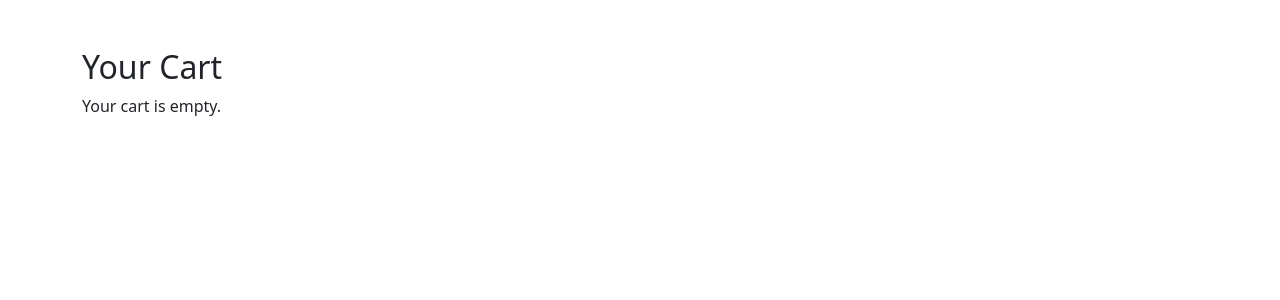
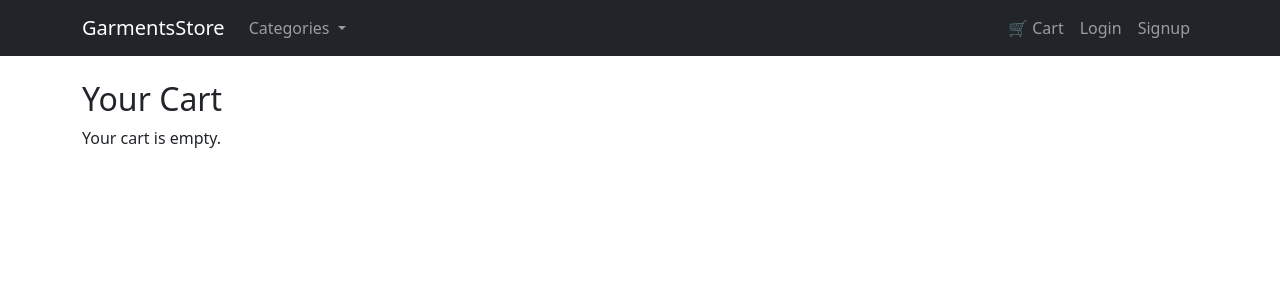
Before and after one commit to niksmit1710/garments-ecommerce, a Django app: page /cart/ in a window 1280 px wide. Shown: the top 300 px of the page. Run offline with Django 5.2, Linux system fonts and the light colour scheme.

Commit message:
Add global navigation bar with auth and cart count

```diff
--- /dev/null
+++ b/templates/base.html
@@ -0,0 +1,105 @@
+{% load static %}
+<!DOCTYPE html>
+<html lang="en">
+<head>
+    <meta charset="UTF-8">
+    <title>{% block title %}Garments Store{% endblock %}</title>
+
+    <!-- Bootstrap -->
+    <link rel="stylesheet"
+          href="https://cdn.jsdelivr.net/npm/bootstrap@5.3.2/dist/css/bootstrap.min.css">
+
+    <!-- Custom CSS -->
+    <link rel="stylesheet" href="{% static 'css/style.css' %}">
+</head>
+<body>
+
+<!-- ========== NAVBAR ========== -->
+<nav class="navbar navbar-expand-lg navbar-dark bg-dark">
+  <div class="container">
+
+    <!-- Brand -->
+    <a class="navbar-brand" href="/">GarmentsStore</a>
+
+    <!-- Mobile toggle -->
+    <button class="navbar-toggler" type="button" data-bs-toggle="collapse"
+            data-bs-target="#navbarNav">
+      <span class="navbar-toggler-icon"></span>
+    </button>
+
+    <!-- Links -->
+    <div class="collapse navbar-collapse" id="navbarNav">
+
+      <!-- Left -->
+      <ul class="navbar-nav me-auto">
+
+        <!-- Categories Dropdown -->
+        <li class="nav-item dropdown">
+          <a class="nav-link dropdown-toggle" href="#" role="button"
+             data-bs-toggle="dropdown">
+            Categories
+          </a>
+          <ul class="dropdown-menu">
+            <li><a class="dropdown-item" href="/category/womens-wear/">Women’s Wear</a></li>
+            <li><a class="dropdown-item" href="/category/mens-wear/">Men’s Wear</a></li>
+            <li><a class="dropdown-item" href="/category/kids-wear/">Kids Wear</a></li>
+          </ul>
+        </li>
+
+      </ul>
+
+      <!-- Right -->
+      <ul class="navbar-nav">
+
+        <!-- Cart -->
+        <li class="nav-item">
+          <a class="nav-link" href="{% url 'cart:cart_detail' %}">
+            🛒 Cart
+            {% if request.session.cart %}
+              <span class="badge bg-danger">
+                {{ request.session.cart|length }}
+              </span>
+            {% endif %}
+          </a>
+        </li>
+
+        {% if user.is_authenticated %}
+          <li class="nav-item">
+            <a class="nav-link" href="{% url 'orders:my_orders' %}">
+              My Orders
+            </a>
+          </li>
+          <li class="nav-item">
+            <a class="nav-link" href="{% url 'logout' %}">
+              Logout
+            </a>
+          </li>
+        {% else %}
+          <li class="nav-item">
+            <a class="nav-link" href="{% url 'login' %}">
+              Login
+            </a>
+          </li>
+          <li class="nav-item">
+            <a class="nav-link" href="{% url 'accounts:signup' %}">
+              Signup
+            </a>
+          </li>
+        {% endif %}
+
+      </ul>
+
+    </div>
+  </div>
+</nav>
+
+<!-- ========== PAGE CONTENT ========== -->
+<div class="container mt-4">
+    {% block content %}{% endblock %}
+</div>
+
+<!-- Bootstrap JS -->
+<script src="https://cdn.jsdelivr.net/npm/bootstrap@5.3.2/dist/js/bootstrap.bundle.min.js"></script>
+
+</body>
+</html>
--- a/templates/cart/cart_detail.html
+++ b/templates/cart/cart_detail.html
@@ -1,12 +1,9 @@
-{% load static %}
-<!DOCTYPE html>
-<html>
-<head>
-    <title>Your Cart</title>
-    <link rel="stylesheet"
-     href="https://cdn.jsdelivr.net/npm/bootstrap@5.3.2/dist/css/bootstrap.min.css">
-</head>
-<body class="container mt-5">
+{% extends 'base.html' %}
+
+{% block title %}Cart{% endblock %}
+
+{% block content %}
+    <!-- cart table here -->
 
 <h2>Your Cart</h2>
 
@@ -64,5 +61,4 @@
 <p>Your cart is empty.</p>
 {% endif %}
 
-</body>
-</html>
+{% endblock %}
```
Also changed, not shown: templates/orders/checkout.html (+7 -11 lines), templates/products/product_detail.html (+5 -52 lines), templates/products/product_list.html (+5 -15 lines), db.sqlite3.
